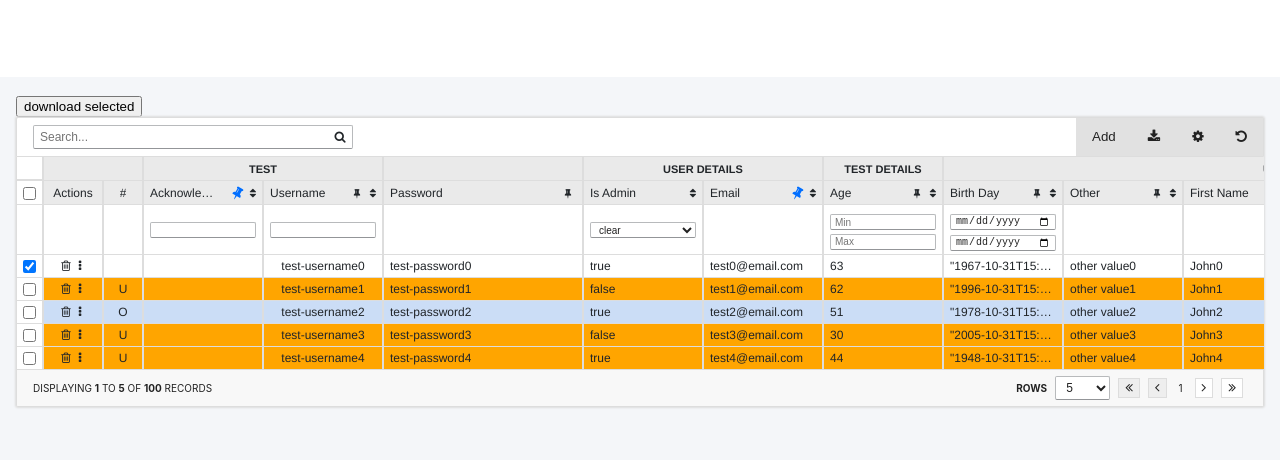
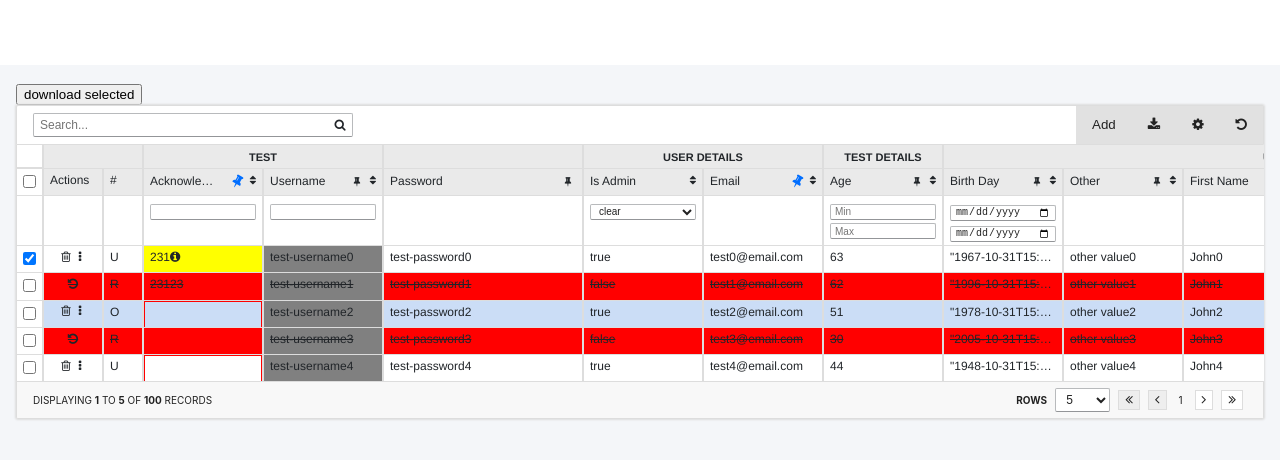
Before and after one commit to kingaguirre/react-data-table, a React (Vite) app: page / in a window 1280 px wide. Shown: the top 460 px of the page. Built offline with nearby package versions, Linux system fonts and the light colour scheme.

Commit message:
feat: update code

```diff
--- a/src/DataTable/components/Rows/index.tsx
+++ b/src/DataTable/components/Rows/index.tsx
@@ -1,5 +1,5 @@
 import React, { useEffect, useContext, useState, useCallback, Fragment, useRef } from "react";
-import { useDoubleClick, getDeepValue, highlightText, getPinnedDetails, mergeCustomStylesForRow, setDeepValue, isStringExist } from "../../utils"
+import { useDoubleClick, getDeepValue, highlightText, getPinnedDetails, mergeCustomStylesForRow, setDeepValue, isStringExist, areArraysOfObjectsEqual, findUpdatedIndex } from "../../utils"
 import { SET_ACTIVE_ROW, SET_SELECTED_ROWS, SET_LOCAL_DATA, SET_FETCHED_DATA } from "../../context/actions";
 import { DataTableContext } from "../../index";
 import { SelectCheckboxColumn } from "../SelectCheckboxColumn";
@@ -32,12 +32,17 @@ export const Rows = () => {
 
   const cellRefs = useRef({});
   const [collapsedRows, setCollapsedRows] = useState<string[]>([]);
+  const [addedRow, setAddedRow] = useState<number>(-1);
+  // At the beginning of your functional component
+  const [selectedColumn, setSelectedColumn] = useState<any>(null);
+
   const isEditable = isStringExist(actions, Actions.EDIT);
   const ajv = new Ajv();
   /** Use fetchedData.data when fetchConfig is defined, otherwise use visibleRows */
   const isFetching = fetchConfig && fetchedData.fetching;
   const rows = fetchConfig ? fetchedData.data : visibleRows;
   const dataSource = fetchConfig ? fetchedData.data : localData;
+  const savedDataSourceRef = useRef(dataSource);
 
   const checkIsNewRow = (row) => row?.intentAction === "*";
   const checkIsNewAddedRow = (row) => row?.intentAction === "N";
@@ -143,6 +148,10 @@ export const Rows = () => {
         setEditingCells(prev => prev.filter(i => !(i.rowIndex === rowIndex && i.isNew === true)));
       }
     });
+
+
+    setAddedRow(findUpdatedIndex(savedDataSourceRef.current, dataSource));
+    savedDataSourceRef.current = dataSource;
   }, [dataSource, columns]);
 
   useEffect(() => {
@@ -166,6 +175,22 @@ export const Rows = () => {
       document.removeEventListener('mousedown', handleClickOutside);
     };
   }, [editingCells, handleDoEdit]);
+
+  useEffect(() => {
+    const handleCopyToClipboard = (e) => {
+      if (e.code === 'KeyC' && (e.ctrlKey || e.metaKey) && selectedColumn !== null) {
+        const rowData = rows?.[selectedColumn.rowIndex];
+        const columnText = getDeepValue(rowData, selectedColumn.column);
+        navigator.clipboard.writeText(columnText);
+      }
+    };
+
+    document.addEventListener('keydown', handleCopyToClipboard);
+
+    return () => {
+      document.removeEventListener('keydown', handleCopyToClipboard);
+    };
+  }, [selectedColumn, rows]);
 
   const checkEditability = (columnEditable, isEditable, isColumnNew) => {
     if ((isColumnNew === true && columnEditable !== false) ||
@@ -271,6 +296,15 @@ export const Rows = () => {
     setState({ type: SET_SELECTED_ROWS, payload });
   }, [selectedRows, rowKey, onSelectedRowsChange, setState]);
 
+  const isColumnValid = (columns, colIndex, value) => {
+    const columnSchema = columns[colIndex]?.actionConfig?.schema;
+    if (!!columnSchema) {
+      return ajv.validate(columnSchema, value);
+    }
+
+    return true;
+  };
+
   /** Placeholder for loading */
   if (isFetching && rows === undefined) {
     return <SC.LoadingPanel>Loading the data...</SC.LoadingPanel>;
@@ -303,7 +337,7 @@ export const Rows = () => {
               {...(!!clickableRow ? {
                 onClick: () => handleRowClick(row)
               } : {})}
-              className={`${isActiveRow ? 'is-active' : ''} ${isSelectedRow ? 'is-selected' : ''}`}
+              className={`${isActiveRow ? 'is-active' : ''} ${isSelectedRow ? 'is-selected' : ''} ${addedRow === rowIndex ? 'highlighted' : ''}`}
             >
               <CollapsibleRowColumn
                 onClick={() => toggleRowCollapse(rowKeyValue)}
@@ -316,6 +350,7 @@ export const Rows = () => {
               {columns.map((col, colIndex) => {
                 if (col.hidden) return null;
 
+                const isSelectedColumn = selectedColumn?.rowIndex === rowIndex && selectedColumn?.column === col.column;
                 const ref = cellRefs.current[`${rowIndex}-${colIndex}`];
                 const { isPinned, colWidth, pinnedStyle } = getPinnedDetails(col, pinnedWidth);
 
@@ -324,6 +359,8 @@ export const Rows = () => {
                 }
 
                 let cellContent;
+                let _isColumnValid = true;
+                let _hasOldValue = "";
 
                 if (search) {
                   cellContent = highlightText(cellContent, search);
@@ -333,8 +370,10 @@ export const Rows = () => {
                   cell.rowIndex === rowIndex && cell.columnIndex === colIndex
                 );
 
+                const isNotEditable = col?.actionConfig === false;
                 const cellValue = getDeepValue(row, col.column);
                 const isDeletedRow = getDeepValue(row, "intentAction") === "R";
+                const isUpdatedRow = getDeepValue(row, "intentAction") === "U"
 
                 // Render the cell based on whether it's being edited or not
                 if (editingCell && editingCell.editable === true && !col?.columnCustomRenderer && !isDeletedRow) {
@@ -382,9 +421,18 @@ export const Rows = () => {
                   }
                 } else {
                   // Render normal cell content
-                  cellContent = col.columnCustomRenderer
-                    ? col.columnCustomRenderer(cellValue, row)
-                    : typeof cellValue === "object" ? JSON.stringify(cellValue) : cellValue;
+                  if (col.columnCustomRenderer) {
+                    cellContent = col.columnCustomRenderer(cellValue, row, rowIndex);
+                    _isColumnValid = false;
+                  } else {
+                    if (typeof cellValue === "object" && cellValue !== null) {
+                      cellContent = JSON.stringify(cellValue)
+                    } else {
+                      cellContent = cellValue !== "null" ? cellValue : "";
+                    }
+                    _isColumnValid = !isColumnValid(columns, colIndex, cellContent);
+                    _hasOldValue = getDeepValue(row, `${col.column.replace('.value', '')}.previous.value`, true);
+                  }
                 }
 
                 return (
@@ -395,11 +443,20 @@ export const Rows = () => {
                     minWidth={col.minWidth}
                     align={col.align}
                     isPinned={isPinned}
-                    style={{ ...customRowStyle, ...pinnedStyle }}
+                    style={{
+                      ...pinnedStyle,
+                      ...(isUpdatedRow ? {
+                        backgroundColor: _hasOldValue ? "yellow" : "white"
+                      } : customRowStyle)
+                    }}
                     onDoubleClick={() => handleCellDoubleClick(rowIndex, colIndex, cellValue)}
+                    className={`${isSelectedColumn ? 'selected' : ''} ${isNotEditable ? 'is-not-editable' : ''} ${col?.class}`}
                     onClick={(e) => {
                       if (editingCell) {
                         e.stopPropagation();
+                      }
+                      if (col.selectable !== false && !isNotEditable) {
+                        setSelectedColumn({rowIndex, column: col.column})
                       }
                     }}
                   >
@@ -408,10 +465,11 @@ export const Rows = () => {
                       isCustomColumn={!!col.columnCustomRenderer}
                       style={{ maxWidth: col.width }}
                     >
-                      {cellContent}
+                      {cellContent}{_hasOldValue && <i title={_hasOldValue} className="fa fa-info-circle"/>}
                     </SC.CellContent>
                     <ColumnDragHighlighter index={colIndex} />
                     <SC.ResizeHandle onMouseDown={onMouseDown(colIndex)} />
+                    {_isColumnValid && <SC.InvalidBorder/>}
                   </SC.TableCell>
                 );
               })}
--- a/src/DataTable/components/Rows/styled.tsx
+++ b/src/DataTable/components/Rows/styled.tsx
@@ -6,6 +6,25 @@ export const TableRowsContainer = styled.div<{ isFetching?: boolean }>`
     pointer-events: none;
     opacity: 0.6;
   ` : ''}
+
+  /* Define a class that adds the highlight effect */
+  .highlighted {
+    > div {
+      animation: fadeOut 2s ease-in-out;
+    }
+  }
+
+  /* Define a keyframe animation for fading out */
+  @keyframes fadeOut {
+    0% {
+      background-color: blue;
+      colore: white;
+    }
+    100% {
+      background-color: transparent;
+      colore: inherit;
+    }
+  }
 `;
 
 export const TableRow = styled.div`
@@ -17,6 +36,7 @@ export const TableRow = styled.div`
       background-color: #eaeaea;
     }
   }
+  &:hover,
   &.is-active {
     > * {
       background-color: #cbddf6!important;
@@ -33,12 +53,27 @@ export const TableCell = styled.div<{ width?: string; minWidth?: string; align?:
   width: ${({ width }) => width || 'auto'};
   min-width: ${({ width }) => width || 'auto'};
   position: relative;
-  background-color: white;
+  background-color: white;se
   display: flex;
   align-items: center;
   justify-content: ${({ align }) => !!align ? align === 'center' ? 'center' : 'flex-end' : 'flex-start'};
   border-right: 1px solid #ddd;
   border-left: 1px solid #ddd;
+  &.is-not-editable:not(.custom-action-column) {
+    background-color: grey!important;
+  }
+  &.selected {
+    &:before {
+      position: absolute;
+      top: 0;
+      left: 0;
+      right: 0;
+      bottom: 1px;
+      border: 1px solid blue;
+      content: "";
+      z-index: 1;
+    }
+  }
   ${({ isPinned }) => !!isPinned ? `
     position: sticky;
     z-index: 10;
@@ -130,3 +165,13 @@ export const CollapsibleRowRenderContainer = styled.div`
   border-top: none;
   overflow: auto;
 `;
+
+export const InvalidBorder = styled.div`
+  position: absolute;
+  top: 0;
+  left: 0;
+  right: 0;
+  bottom: 0;
+  border: 1px solid red;
+  z-index: 0;
+`;
--- a/src/DataTable/index.tsx
+++ b/src/DataTable/index.tsx
@@ -14,7 +14,8 @@ import {
   getAdvanceFilterSettingsObj,
   serialize,
   updateDataByRowKey,
-  hasDomain
+  hasDomain,
+  arrayToEmptyObject
 } from "./utils";
 import dataTableReducer, { IReducerState, initialState } from "./context/reducer";
 import { SET_COLUMNS, SET_TABLE_WIDTH, SET_FETCHED_DATA, SET_LOCAL_DATA } from "./context/actions";
@@ -46,7 +47,7 @@ export const DataTable = (props: DataTableProps) => {
     downloadCSV = false,
     activeRow = null,
     selectedRows = [],
-    clickableRow = true,
+    clickableRow = false,
     customRowSettings,
     actions,
     onChange,
@@ -132,24 +133,32 @@ export const DataTable = (props: DataTableProps) => {
   /** Memos End */
 
   /** Callback Start */
-  const onAddRow = useCallback((data) => {
+  const onAddRow = useCallback((data, rowIndex) => {
     try {
       const parsedData = !!data ? (typeof data === "string" ? JSON.parse(data) : data) : {};
       const rowKeyValue = getDeepValue(parsedData, rowKey);
       const intentAction = getDeepValue(parsedData, 'intentAction');
 
       if (!!rowKeyValue) {
+        const notEditableColumns = columnSettings.filter(i => i?.actionConfig === false).map(i => i?.column);
         const newRowKey = intentAction !== "*" ? `${rowKeyValue}_copy_${new Date().getTime()}` : rowKeyValue;
-        const newData = setDeepValue(parsedData, rowKey, newRowKey);
+        const newData = {
+          ...setDeepValue(parsedData, rowKey, newRowKey),
+          intentAction: "N",
+          ...arrayToEmptyObject(notEditableColumns) // not editable column will always be empty
+        };
+        console.log(newData)
 
         if (fetchConfig) {
-          const newFetchedData = [newData, ...(state.fetchedData.data || [])];
+          const newFetchedData = [...(state.fetchedData.data || [])];
+          newFetchedData.splice(rowIndex + 1, 0, newData);
           setState({
             type: SET_FETCHED_DATA,
             payload: { ...state.fetchedData, data: newFetchedData }
           });
         } else {
-          const newLocalData = [newData, ...(state.localData || [])];
+          const newLocalData = [...(state.localData || [])];
+          newLocalData.splice(rowIndex + 1, 0, newData);
           setState({ type: SET_LOCAL_DATA, payload: newLocalData });
         }
       } else {
@@ -158,7 +167,7 @@ export const DataTable = (props: DataTableProps) => {
     } catch (error) {
       console.error("Invalid data.");
     }
-  }, [state.localData, state.fetchedData.data]);
+  }, [state.localData, state.fetchedData.data, columnSettings]);
 
   const onCancel = useCallback((data) => {
     try {
--- a/src/DataTable/interfaces.ts
+++ b/src/DataTable/interfaces.ts
@@ -78,5 +78,7 @@ export interface ColumnSettings {
   sorted?: 'asc' | 'desc' | string;
   draggable?: boolean;
   actionConfig?: any;
-  columnCustomRenderer?: (value: any, rowData: any) => React.ReactNode;
+  class?: string;
+  selectable?: boolean; // disable selecting of column
+  columnCustomRenderer?: (value: any, rowData: any, index?: number) => React.ReactNode;
 }
--- a/src/DataTable/utils/index.tsx
+++ b/src/DataTable/utils/index.tsx
@@ -36,13 +36,13 @@ export const useDoubleClick = (onClick, onDoubleClick, delay = 150) => {
   return handleClick;
 };
 
-export const getDeepValue = (obj: any, path: string) => {
+export const getDeepValue = (obj: any, path: string, returnObj = false) => {
   const value = path.split(/[\.\[\]]+/).filter(Boolean).reduce((acc, part) => acc && acc[part], obj);
 
   if (value instanceof Date) {
     return value; /** Return date objects as they are */
   } else if (typeof value === 'boolean' || typeof value === 'object') {
-    return JSON.stringify(value);
+    return returnObj ? value : JSON.stringify(value);
   }
 
   return value;
@@ -247,6 +247,8 @@ export const setColumnSettings = (
       width: i.width || "40px",
       draggable: false,
       actionConfig: false,
+      selectable: false,
+      class: 'custom-action-column',
     })) : [];
 
   /** Create a Set to keep track of unique columns */
@@ -271,7 +273,9 @@ export const setColumnSettings = (
     width: "60px",
     draggable: false,
     actionConfig: false,
-    columnCustomRenderer: (data) => <ActionsColumn data={data}/>
+    selectable: false,
+    class: 'custom-action-column',
+    columnCustomRenderer: (data, _, rowIndex) => <ActionsColumn data={data} rowIndex={rowIndex}/>
   }] : [];
 
   const localStorageColumnSettings = getLocalStorageColumnSettings(columnSettings);
@@ -448,5 +452,73 @@ export const hasDomain = (url) => {
   return !!pattern.test(url);
 };
 
+// Utility function to compare objects
+export const areObjectsEqual = (obj1, obj2) => {
+  if (obj1 === null || obj2 === null || typeof obj1 !== 'object' || typeof obj2 !== 'object') {
+    return obj1 === obj2;
+  }
+
+  const keys1 = Object.keys(obj1);
+  const keys2 = Object.keys(obj2);
+
+  if (keys1.length !== keys2.length) {
+    return false;
+  }
+
+  for (const key of keys1) {
+    const val1 = obj1[key];
+    const val2 = obj2[key];
+
+    if (typeof val1 === 'object' && typeof val2 === 'object') {
+      if (!areObjectsEqual(val1, val2)) {
+        return false;
+      }
+    } else if (val1 !== val2) {
+      return false;
+    }
+  }
+
+  return true;
+};
+
+// Utility function to compare arrays of objects
+export const areArraysOfObjectsEqual = (arr1, arr2) => {
+  if (arr1?.length !== arr2?.length) {
+    return false;
+  }
+
+  for (let i = 0; i < arr1.length; i++) {
+    if (!areObjectsEqual(arr1[i], arr2[i])) {
+      return false;
+    }
+  }
+
+  return true;
+};
+
+export const findUpdatedIndex = (data1, data2) => {
+  const maxLength = Math.max(data1.length, data2.length);
+
+  for (let i = 0; i < maxLength; i++) {
+    const object1 = data1[i];
+    const object2 = data2[i];
+
+    // Check if the objects are different
+    if (!areObjectsEqual(object1, object2)) {
+      return i; // Return the index of the updated object
+    }
+  }
+
+  return -1; // Return -1 if no differences are found
+};
+
+export const arrayToEmptyObject = (keys) => {
+  const result = {};
+  keys.forEach(key => {
+    result[key] = '';
+  });
+  return result;
+}
+
 export * from "./useDragDropManager";
 export * from "./useResizeManager";
--- a/src/testComponents/DataTableTest.tsx
+++ b/src/testComponents/DataTableTest.tsx
@@ -39,11 +39,22 @@ const selectRandomString = (stringsArray) => {
 }
 
 const dataSource = Array(100).fill("").map((_, i) => ({
+  intentAction: i !== 0 ? selectRandomString(["O", "U", "R", "N"]) : "U",
+  ...((i === 0 || i === 1) ? {
+    acknowledgementNumber: {
+      value: i === 0 ? '231' : '23123',
+      ...(i === 0 ? {
+        isChanged: true,
+        previous: { value: '2222' }
+      } : {}),
+    },
+  } : {
+    acknowledgementNumber: null
+  }),
   userID: { value: `user-id${i}` },
   // userID: `user-id${i}`,
   username: `test-username${i}`,
   password: `test-password${i}`,
-  intentAction: i !== 0 ? selectRandomString(["O", "U", "R"]) : "",
   userDetails: {
     email: `test${i}@email.com`,
     isAdmin: (i % 2 === 0).toString(),
@@ -149,7 +160,7 @@ const FORM_MENU_FIELD_SETTINGS = {
 
 const columnSettings = [
   {
-    column: 'acknowledgementNumber',
+    column: 'acknowledgementNumber.value',
     title: 'Acknowledgement Number',
     align: 'center',
     pinned: true,
```
Also changed, not shown: src/DataTable/components/ActionsColumn/index.tsx (+4 -4 lines).
